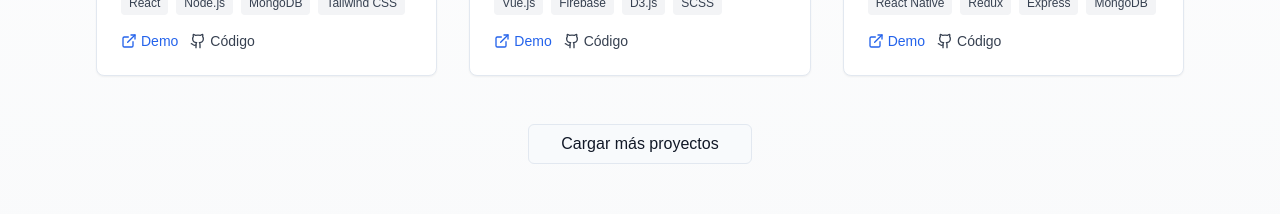
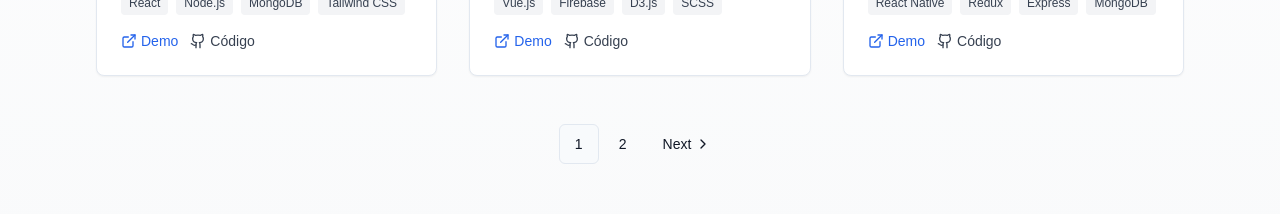
Before and after one commit to DimitriMedNov/portfolio-mednov, a React (Vite) app: page / in a window 1280 px wide. Shown: the part 2900-3114 px from the top of the page. Built offline with nearby package versions, Linux system fonts and the light colour scheme.

Commit message:
Fix: Improve ProjectsSection performance
Optimize the loading of more projects to prevent slowdowns when clicking the "Cargar más proyectos" button.

```diff
--- a/src/components/ProjectsSection.tsx
+++ b/src/components/ProjectsSection.tsx
@@ -1,8 +1,16 @@
 
-import React, { useState } from "react";
+import React, { useState, useCallback } from "react";
 import { Card, CardContent } from "@/components/ui/card";
 import { Button } from "@/components/ui/button";
 import { ExternalLink, Github } from "lucide-react";
+import {
+  Pagination,
+  PaginationContent,
+  PaginationItem,
+  PaginationLink,
+  PaginationNext,
+  PaginationPrevious
+} from "@/components/ui/pagination";
 
 type Project = {
   id: number;
@@ -79,6 +87,7 @@ const ProjectCard = ({ project }: { project: Project }) => {
           src={project.image}
           alt={project.title}
           className="w-full h-full object-cover object-center transition-transform duration-500 hover:scale-110"
+          loading="lazy" // Add lazy loading for better performance
         />
       </div>
       <CardContent className="flex flex-col flex-grow p-6">
@@ -119,11 +128,24 @@ const ProjectCard = ({ project }: { project: Project }) => {
   );
 };
 
+const PROJECTS_PER_PAGE = 3;
+
 const ProjectsSection = () => {
-  const [visibleProjects, setVisibleProjects] = useState(3);
-  const showMoreProjects = () => {
-    setVisibleProjects((prev) => Math.min(prev + 3, projects.length));
-  };
+  const [currentPage, setCurrentPage] = useState(1);
+
+  const totalPages = Math.ceil(projects.length / PROJECTS_PER_PAGE);
+
+  // Calculate which projects to show based on current page
+  const indexOfLastProject = currentPage * PROJECTS_PER_PAGE;
+  const indexOfFirstProject = indexOfLastProject - PROJECTS_PER_PAGE;
+  const currentProjects = projects.slice(indexOfFirstProject, indexOfLastProject);
+
+  // Memoized page change handler
+  const handlePageChange = useCallback((pageNumber: number) => {
+    setCurrentPage(pageNumber);
+    // Scroll to top of projects section smoothly
+    document.getElementById('projects')?.scrollIntoView({ behavior: 'smooth', block: 'start' });
+  }, []);
 
   return (
     <section
@@ -141,16 +163,46 @@ const ProjectsSection = () => {
         </div>
 
         <div className="grid grid-cols-1 md:grid-cols-2 lg:grid-cols-3 gap-8">
-          {projects.slice(0, visibleProjects).map((project) => (
+          {currentProjects.map((project) => (
             <ProjectCard key={project.id} project={project} />
           ))}
         </div>
 
-        {visibleProjects < projects.length && (
-          <div className="flex justify-center mt-12">
-            <Button onClick={showMoreProjects} variant="outline" className="text-md px-8">
-              Cargar más proyectos
-            </Button>
+        {totalPages > 1 && (
+          <div className="mt-12">
+            <Pagination>
+              <PaginationContent>
+                {currentPage > 1 && (
+                  <PaginationItem>
+                    <PaginationPrevious
+                      onClick={() => handlePageChange(currentPage - 1)}
+                      className="cursor-pointer"
+                    />
+                  </PaginationItem>
+                )}
+
+                {Array.from({ length: totalPages }, (_, i) => i + 1).map((page) => (
+                  <PaginationItem key={page}>
+                    <PaginationLink
+                      onClick={() => handlePageChange(page)}
+                      isActive={currentPage === page}
+                      className="cursor-pointer"
+                    >
+                      {page}
+                    </PaginationLink>
+                  </PaginationItem>
+                ))}
+
+                {currentPage < totalPages && (
+                  <PaginationItem>
+                    <PaginationNext
+                      onClick={() => handlePageChange(currentPage + 1)}
+                      className="cursor-pointer"
+                    />
+                  </PaginationItem>
+                )}
+              </PaginationContent>
+            </Pagination>
           </div>
         )}
       </div>
```
